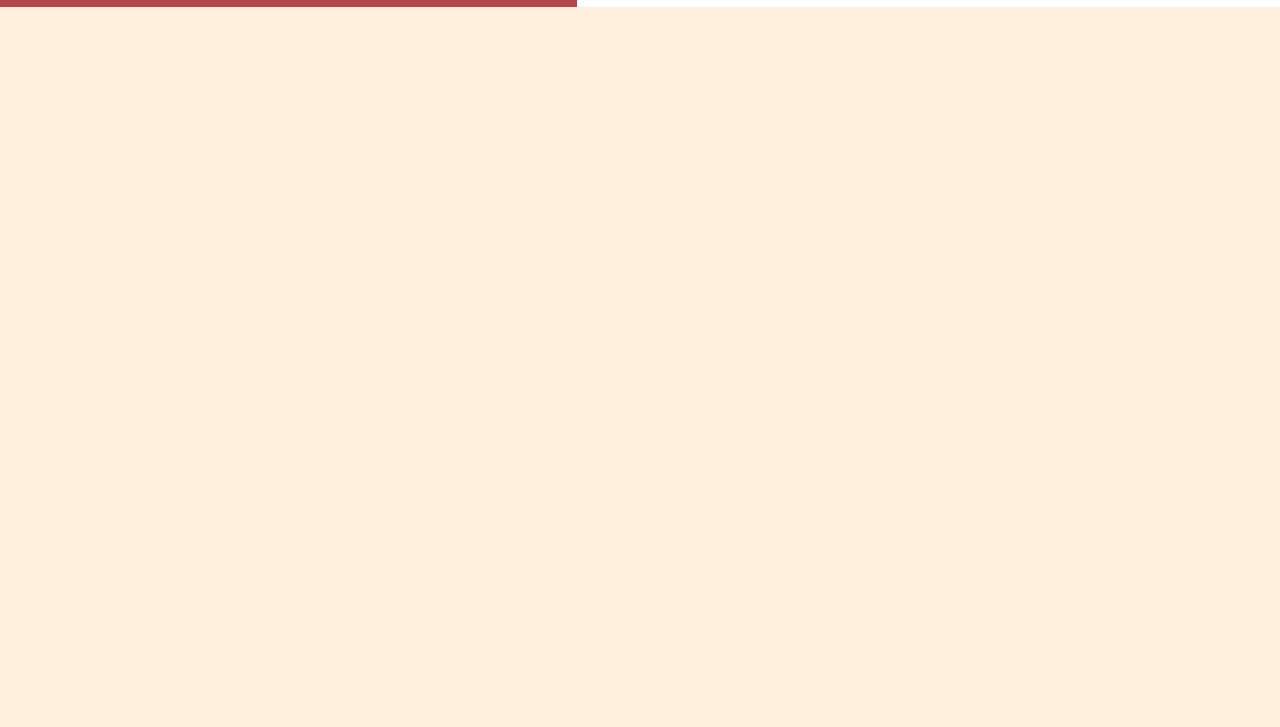
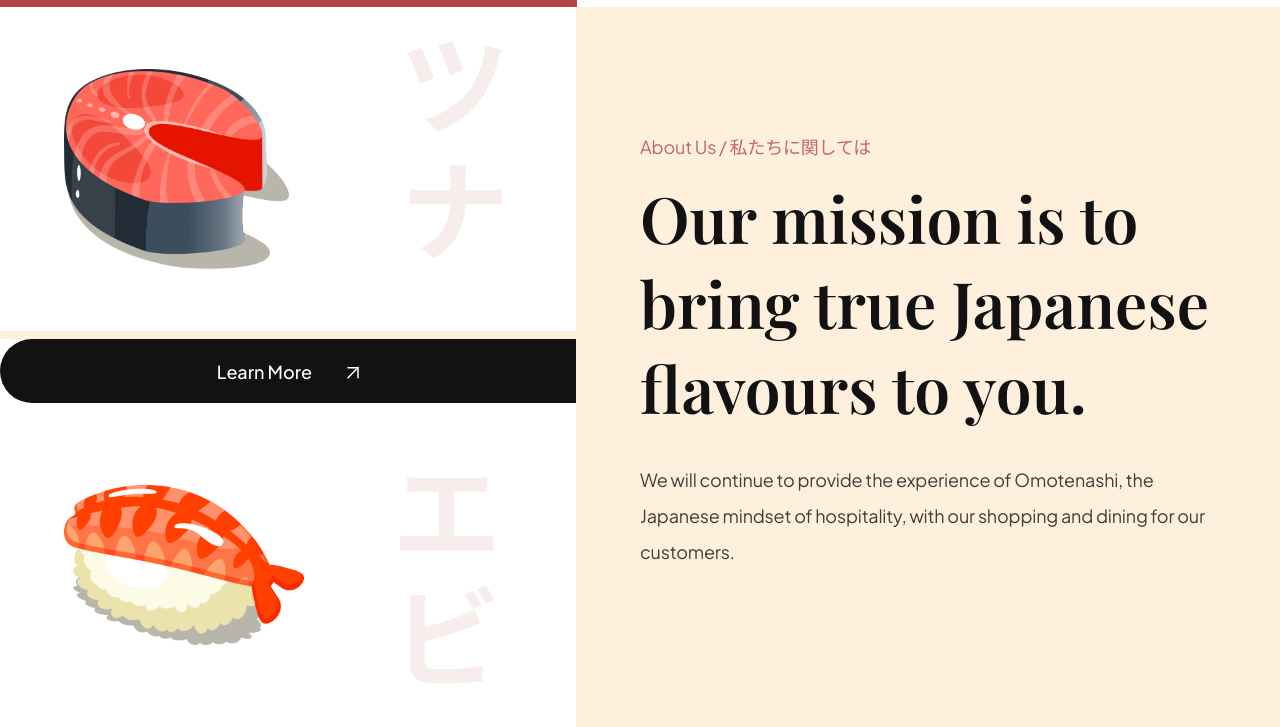
Before and after one commit to nzangi/HotelWebsite, a website built with Vite: page index.html in a window 1280 px wide. Shown: the part 777-1504 px from the top of the page. Before the commit the page ends 800 px from the top, so only its background shows below. Built offline with nearby package versions, Linux system fonts and the light colour scheme.

Commit message:
About Section Done

```diff
--- a/css/sections/about.css
+++ b/css/sections/about.css
@@ -0,0 +1,72 @@
+.about-us{
+    display: flex;
+    min-height: 720px;
+    overflow: hidden;
+}
+
+.about-us__image{
+    flex: 1;
+    display: flex;
+    flex-direction: column;
+    background: var(--color-white);
+    position: relative;
+
+}
+.about-us__image div{
+    padding: 32px 64px;
+    flex: 1;
+    display: flex;
+    align-items: center;
+
+    background-position: center;
+    background-repeat: no-repeat;
+    background-size: contain;
+}
+.about-us__image-sushi3{
+    border-bottom: 8px solid var(--color-creamson);
+    background-image: url("../../assets/about_bg1.png");
+}
+
+.about-us__image-sushi2{
+    background-image: url("../../assets/about_bg2.png");
+}
+.about-us__image-sushi3 img{
+    width: 225px;
+    height: 200px;
+
+}
+.about-us__image-sushi2 img{
+    width: 240px;
+    height: 160px;
+}
+.about-us__button {
+    position:relative;
+    right: 0;
+    padding: 12px 12px;
+    min-height: 64px;
+
+    background: var(--secondary-color);
+    border-radius: 32px 0 0 32px;
+    border: 0;
+    outline: 0;
+    color: #fff;
+
+    font-family: var(--plus-jakarta-sans);
+    font-weight: 500;
+    font-size: 18px;
+    line-height: 23px;
+    cursor: pointer;
+}
+
+.about-us__button img{
+    object-fit: contain;
+    margin-left: 32px;
+
+}
+.about-us__content{
+    padding: 64px;
+    flex: 1;
+    display: flex;
+    justify-content: center;
+    flex-direction: column;
+}
--- a/index.html
+++ b/index.html
@@ -77,6 +77,27 @@
         </div>
 
     </section>
+    <section class="about-us" id="about-us">
+        <div class="about-us__image">
+            <div class="about-us__image-sushi3">
+                <img src="assets/sushi-3.png" alt="sushi"/>
+            </div>
+            <button class="about-us__button">
+                Learn More
+                <img src="assets/arrow-up-right.svg" alt="learn more">
+            </button>
+            <div class="about-us__image-sushi2">
+                <img src="assets/sushi-2.png" alt="sushi"/>
+            </div>
+        </div>
+        <div class="about-us__content">
+            <p class="sushi__subtitle">About Us / 私たちに関しては</p>
+            <h3 class="sushi__title">Our mission is to bring true Japanese flavours to you.</h3>
+            <p class="sushi__description">We will continue to provide the experience of Omotenashi,
+                the Japanese mindset of hospitality, with our shopping and dining for our customers.</p>
+
+        </div>
+    </section>
     <script src="js/script.js" type="module"></script>
 </body>
 </html>
```
